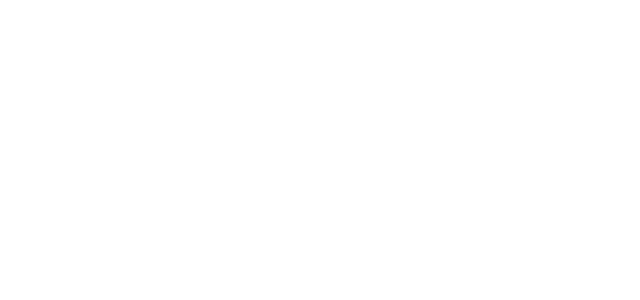
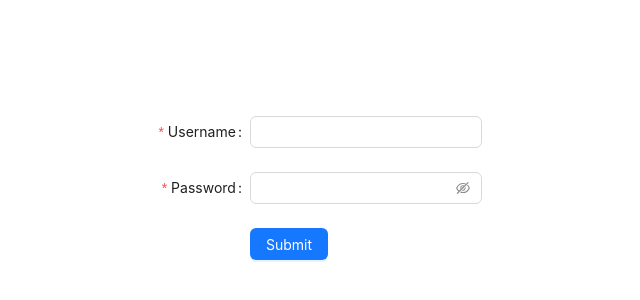
Before and after one commit to coderwenn/myaddress, a React (Vite) app: page /#/login in a window 1280 px wide. Before the commit this address had no page. Shown: the part 200-500 px from the top of the page, without its empty margins (332-972 px from the left). Built offline with nearby package versions, Linux system fonts and the light colour scheme.

Commit message:
feat: 添加一些方法和公共状态的管理

```diff
--- a/package.json
+++ b/package.json
@@ -18,7 +18,8 @@
     "axios": "^1.10.0",
     "react": "^19.0.0",
     "react-dom": "^19.0.0",
-    "react-router-dom": "^7.6.0"
+    "react-router-dom": "^7.6.0",
+    "zustand": "^5.0.6"
   },
   "devDependencies": {
     "@eslint/js": "^9.22.0",
--- a/src/pages/Chat/index.tsx
+++ b/src/pages/Chat/index.tsx
@@ -1,4 +1,5 @@
-import { useState } from 'react';
+import { useEffect, useState } from 'react';
+import { useNavigate } from 'react-router-dom';
 import { Layout, Typography, message as mes } from 'antd';
 import Message from './components/Message';
 import { fetchEventSource } from '@microsoft/fetch-event-source';
@@ -6,6 +7,7 @@ import { messageType } from './type'
 import { getImgTask, getImgUrl } from './service';
 import AiMesPushButton from './components/AiMesPushButton';
 import AiType from './components/AiType';
+import useUserInfo from '@/store';
 
 import style from './index.module.less';
 
@@ -13,6 +15,7 @@ const { Header, Sider, Content } = Layout;
 const { Title } = Typography;
 
 const ChatPage = () => {
+
   const [messList, setMesList] = useState<{
     text: messageType[],
     img: messageType[]
@@ -20,6 +23,10 @@ const ChatPage = () => {
     text: [],
     img: []
   })
+
+  const userInfo = useUserInfo(e=> e.userInfo);
+  const navigate = useNavigate();
+
   const [aiType, setAitype] = useState<'text' | 'img'>('text');
 
   const sendTxt = (message: string) => {
@@ -124,6 +131,16 @@ const ChatPage = () => {
     return true;
   }
 
+  useEffect(()=> {
+      console.log(userInfo, 'userInfo')
+    if(!userInfo || !Object.keys(userInfo).length){
+      mes.warning('请先登录')
+      setTimeout(() => {
+        navigate('/login?redirect=' + window.location.href)
+      }, 1000)
+    }
+  }, [userInfo])
+
   return (
     <Layout style={{ minHeight: 'calc(100vh - 60px)', marginTop: 4, background: '#f5f5f5' }}>
       <Sider width={200} theme="light">
--- /dev/null
+++ b/src/pages/Login/index.module.less
@@ -0,0 +1,7 @@
+.loginBox {
+    width: 100vw;
+    height: 100vh;
+    display: flex;
+    justify-content: center;
+    align-items: center;
+}
--- /dev/null
+++ b/src/pages/Login/index.tsx
@@ -0,0 +1,72 @@
+import React from 'react';
+import type { FormProps } from 'antd';
+import { Button, Form, Input } from 'antd';
+import useUserInfo from '@/store';
+import { parseUrlParams } from '@/utils';
+import { useNavigate } from 'react-router-dom';
+
+import styles from './index.module.less'
+
+type FieldType = {
+    username?: string;
+    password?: string;
+};
+
+
+const Login: React.FC = () => {
+    const upUserInfo = useUserInfo((state) => state.setUserInfo);
+    const params = parseUrlParams(window.location.href);
+    const navigate = useNavigate();
+
+    const onFinish: FormProps<FieldType>['onFinish'] = (values) => {
+        console.log('Success:', values);
+        upUserInfo(values);
+        if(params.redirect){
+            // 直接替换当前路由
+            window.location.href = params.redirect;
+        } else {
+            navigate('/home')
+        }
+    };
+
+    const onFinishFailed: FormProps<FieldType>['onFinishFailed'] = (errorInfo) => {
+        console.log('Failed:', errorInfo);
+    };
+    return <div className={styles.loginBox}>
+        <Form
+            name="basic"
+            labelCol={{ span: 8 }}
+            wrapperCol={{ span: 16 }}
+            style={{ maxWidth: 600 }}
+            initialValues={{ remember: true }}
+            onFinish={onFinish}
+            onFinishFailed={onFinishFailed}
+            autoComplete="off"
+        >
+            <Form.Item<FieldType>
+                label="Username"
+                name="username"
+                rules={[{ required: true, message: 'Please input your username!' }]}
+            >
+                <Input />
+            </Form.Item>
+
+            <Form.Item<FieldType>
+                label="Password"
+                name="password"
+                rules={[{ required: true, message: 'Please input your password!' }]}
+            >
+                <Input.Password />
+            </Form.Item>
+
+            <Form.Item label={null}>
+                <Button type="primary" htmlType="submit">
+                    Submit
+                </Button>
+            </Form.Item>
+        </Form>
+    </div>
+
+}
+
+export default Login;
--- /dev/null
+++ b/src/store/index.tsx
@@ -0,0 +1,22 @@
+import { create } from 'zustand'
+// 同步用户信息到本地缓存
+import { persist } from 'zustand/middleware'
+
+
+const useUserInfo = create(
+    persist<{
+        userInfo: any,
+        setUserInfo: (userInfo: any) => void,
+    }>((set) => (
+        {
+            userInfo: {},
+            setUserInfo: (userInfo: any) => {
+                set({ userInfo })
+            }
+        }
+    ), {
+        name: 'userInfo'
+    })
+)
+
+export default useUserInfo
--- a/src/utils/index.ts
+++ b/src/utils/index.ts
@@ -23,16 +23,20 @@ export function helper(str: string): number {
     } else return factorial(str.length)
 }
 
-function isPalindromeNumber(num: number | string) {
-    // 将数字转换为字符串
-    const str = num.toString();
-    // 获取字符串的长度
-    const len = str.length;
-    // 对半比较字符
-    for (let i = 0; i < len / 2; i++) {
-        if (str[i] !== str[len - 1 - i]) {
-            return false;
+// 解析url中的参数
+export function parseUrlParams(url: string): Record<string, string> {
+    const params: Record<string, string> = {};
+    if(window?.URLSearchParams) {
+        const urlParams = new URLSearchParams(url.split('?')[1]);
+        urlParams.forEach((value, key) => {
+            params[key] = value;
+        });
+    } else {
+        const pairs = url.split('&');
+        for (const pair of pairs) {
+            const [key, value] = pair.split('=');
+            params[key] = decodeURIComponent(value);
         }
     }
-    return true;
+    return params;
 }
```
Also changed, not shown: src/router/index.tsx (+8 -2 lines), 1 other file (tests, documents, lock files or other folders).
